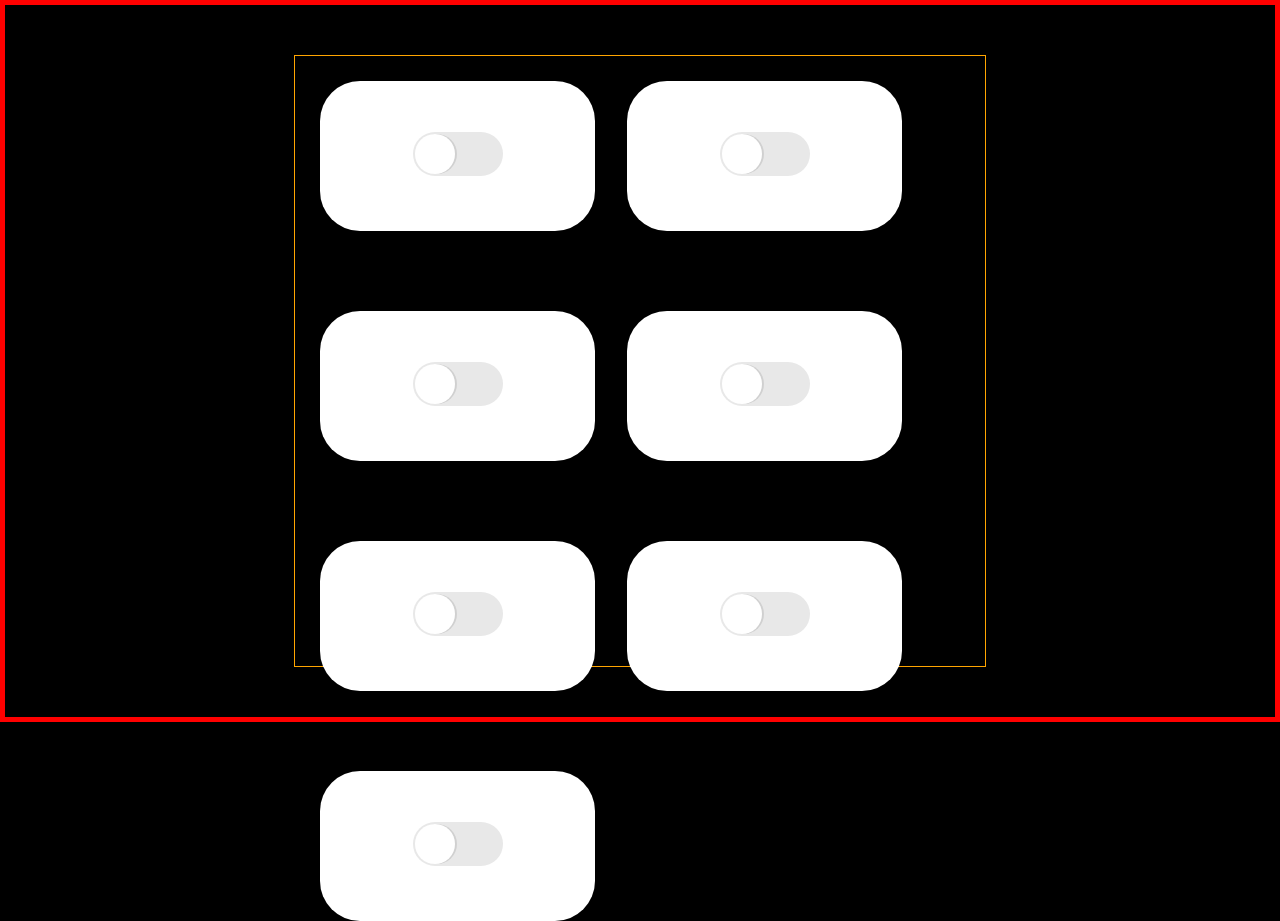
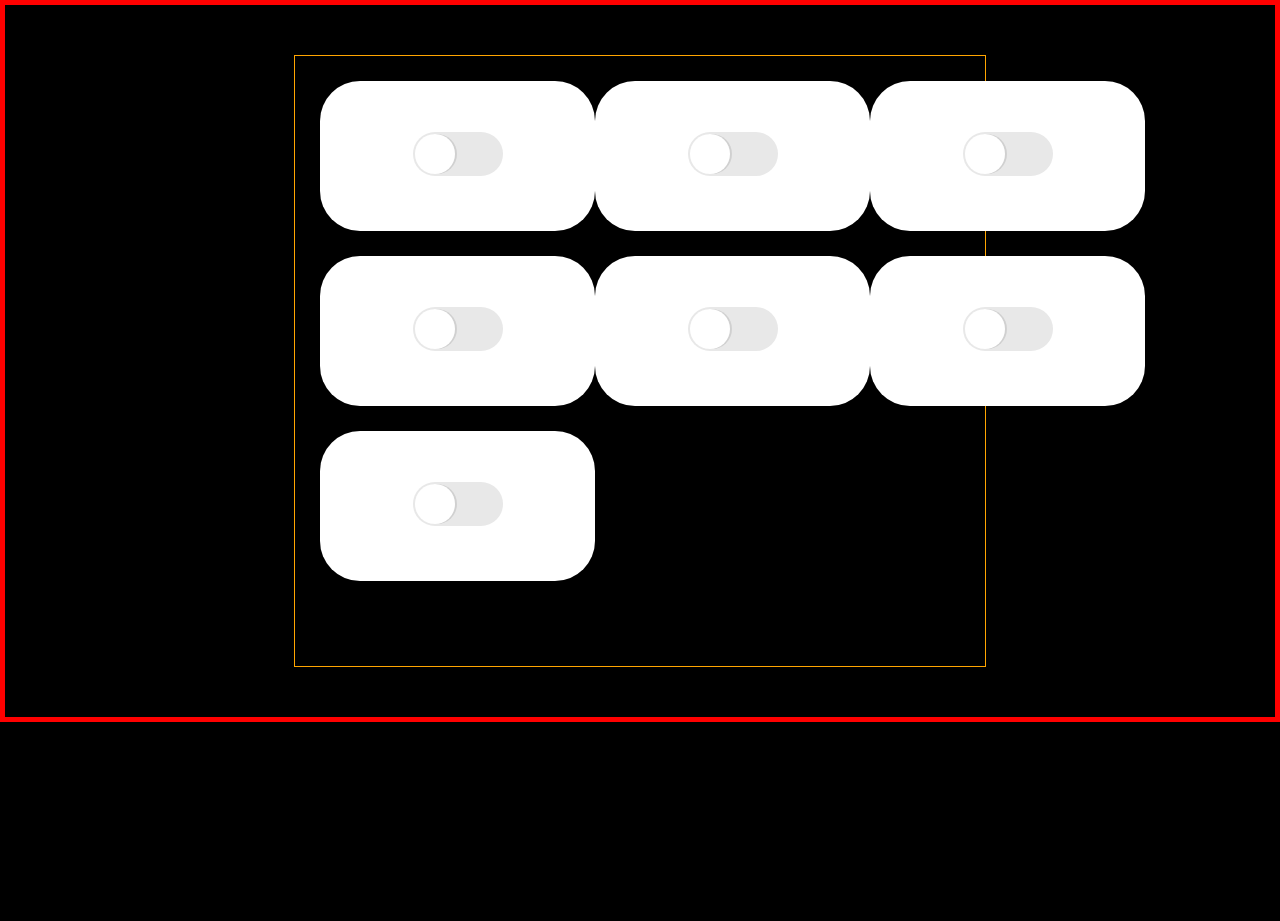
Before and after one commit to zakthabet/toggle, a plain HTML site: page index.html in a window 1280 px wide. After the commit the page ends 800 px from the top, so only its background shows below. Drawn offline with Linux system fonts and the light colour scheme.

Commit message:
Update style.css
-changed container from flexbox to grid
- i think it was the right choice so far

```diff
--- a/style.css
+++ b/style.css
@@ -15,12 +15,9 @@ justify-content: center;
     padding: 25px;
     width: 50vw;
     height: 70vh;
-    display: flex;
-    flex-direction: row;
-    flex-wrap: wrap;
-    align-content: space-around;
-    row-gap: 5em;
-    column-gap: 2em;
+    display: grid;
+    grid-template-rows: 175px 175px ;
+    grid-template-columns: 1fr 1fr 1fr;
 
 }
 
```
